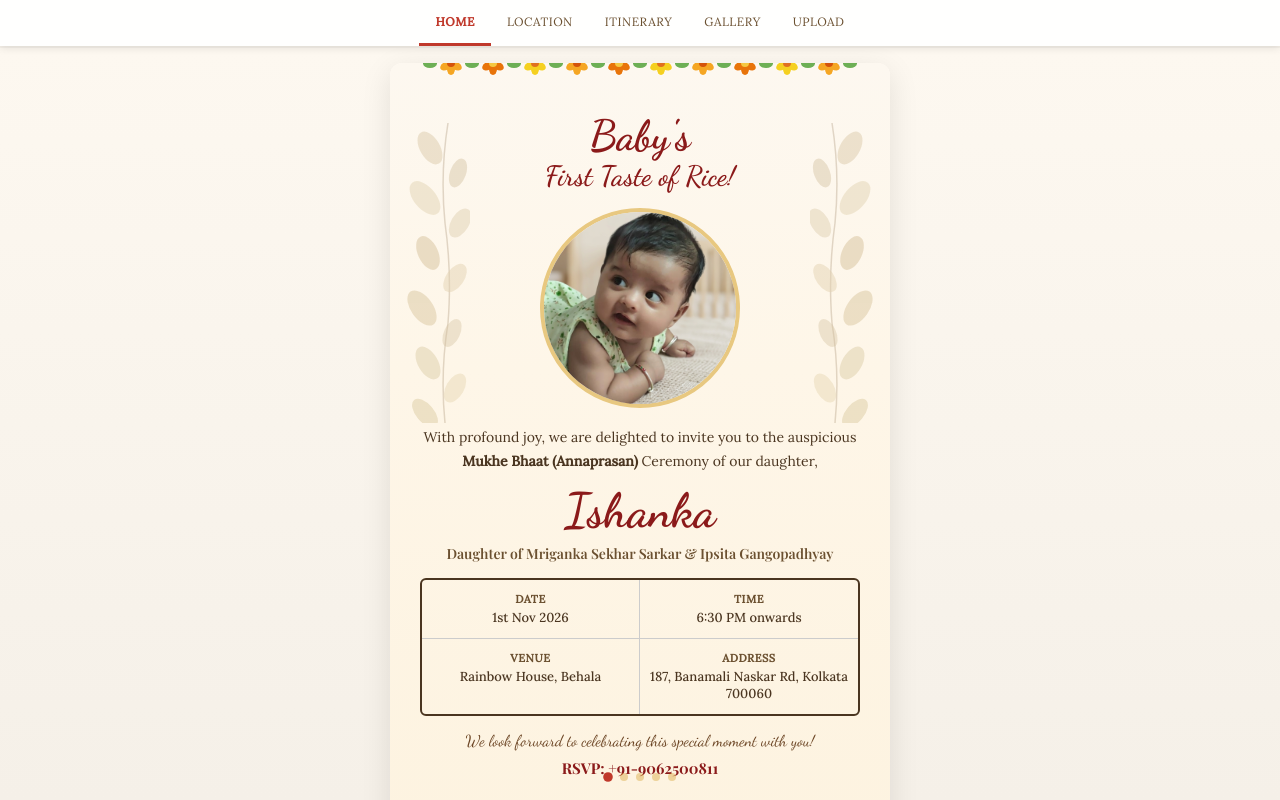
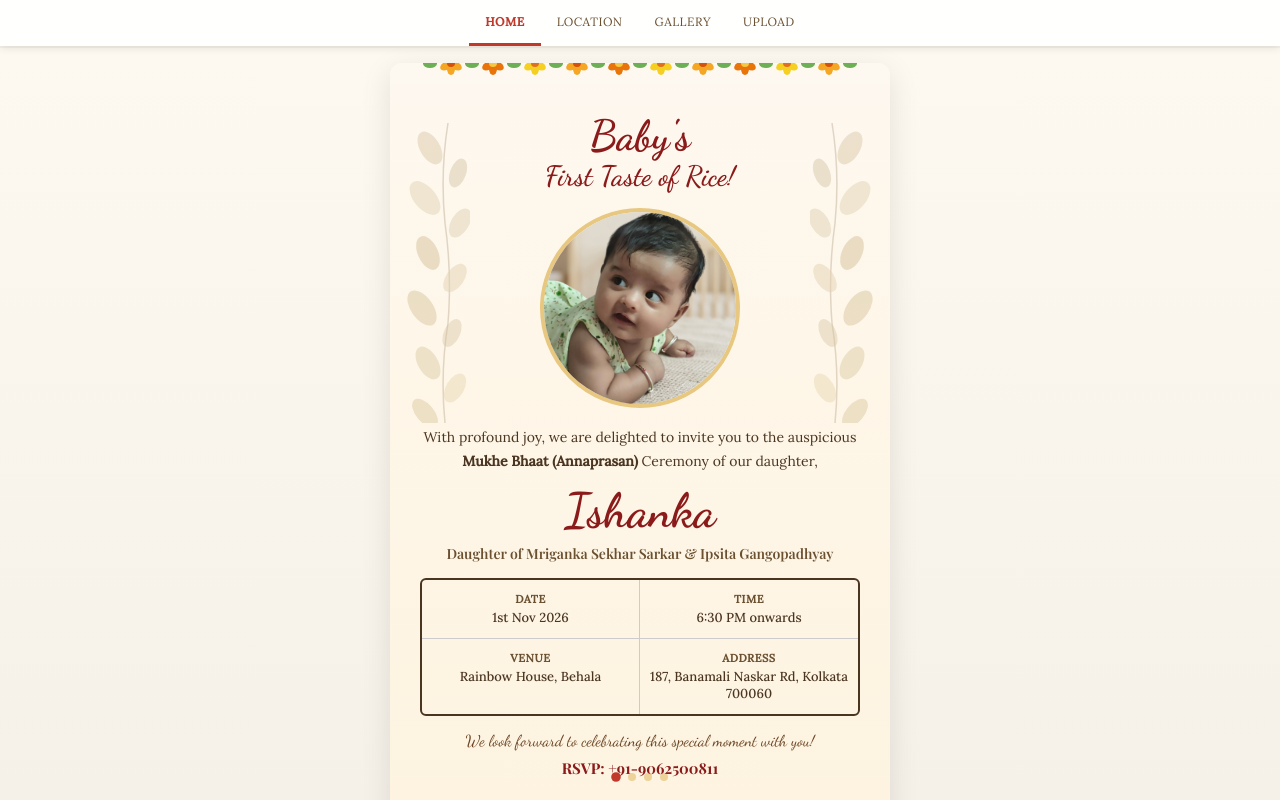
Before and after one commit to aknagirm/rice-ceremony-invitation, a React (Vite) app: page / in a window 1280 px wide. Built offline with nearby package versions, Linux system fonts and the light colour scheme.

Commit message:
itinerary remove

```diff
--- a/src/App.jsx
+++ b/src/App.jsx
@@ -15,7 +15,7 @@ import { useState } from 'react'
 const pages = [
   { id: 'home', label: 'Home' },
   { id: 'location', label: 'Location' },
-  { id: 'itinerary', label: 'Itinerary' },
+  // { id: 'itinerary', label: 'Itinerary' },
   { id: 'gallery', label: 'Gallery' },
   { id: 'upload', label: 'Upload' },
 ]
@@ -49,7 +49,7 @@ function App() {
       >
         <SwiperSlide><Home /></SwiperSlide>
         <SwiperSlide><Location /></SwiperSlide>
-        <SwiperSlide><Itinerary /></SwiperSlide>
+        {/* <SwiperSlide><Itinerary /></SwiperSlide> */}
         <SwiperSlide><Gallery /></SwiperSlide>
         <SwiperSlide><Upload /></SwiperSlide>
       </Swiper>
```
